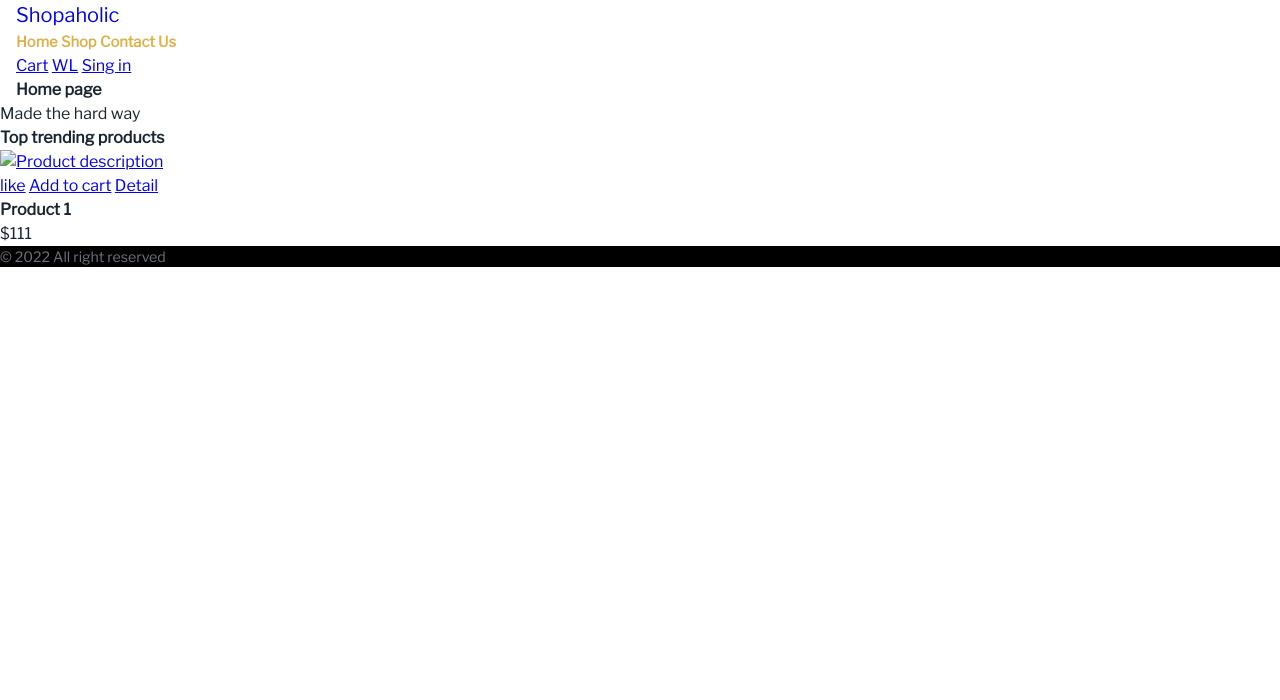
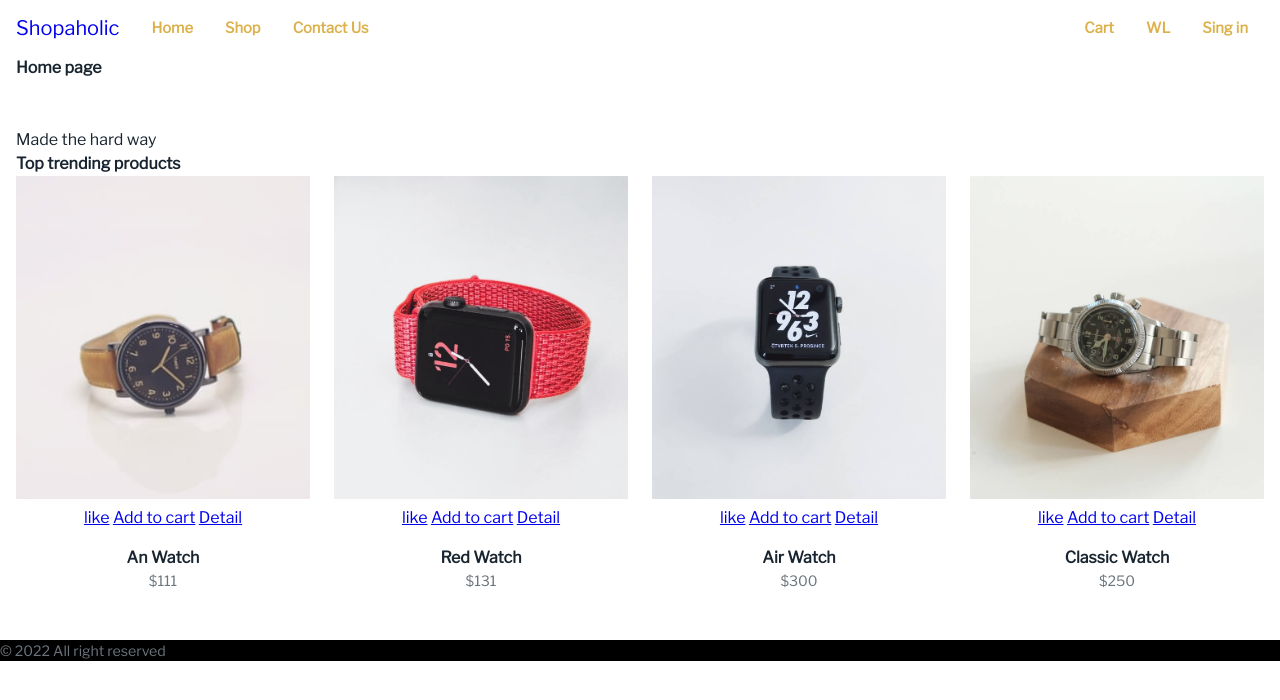
Before and after one commit to khehai/khehai.github.io, a plain HTML site: page index.html in a window 1280 px wide. Drawn offline with nearby package versions, Linux system fonts and the light colour scheme.

Commit message:
third commit

```diff
--- a/css/styles.css
+++ b/css/styles.css
@@ -19,6 +19,8 @@
     color: var(--bs-body-color);
     font-size: var(--bs-body-font-size);
 }
+
+
 
 body {
     margin: 0;
@@ -45,6 +47,59 @@ body {
 
 }
 
+.row {
+    --bc-gutter-x: 1.5rem;
+    --bc-gutter-y: 0;
+    display: flex;
+    margin-top: calc(-1 *var(--bc-gutter-y));
+    margin-right: calc(-0.5 *var(--bc-gutter-x));
+    margin-left: calc(-0.5 *var(--bc-gutter-x));
+}
+
+.row>* {
+    width: 100%;
+    max-width: 100%;
+    padding-right: calc(var(--bc-gutter-x)*0.5);
+    padding-left: calc(var(--bc-gutter-x)*0.5);
+    margin-top: calc(var(--bc-gutter-y));
+}
+
+/* .py-1 {
+    padding-top: 0.25rem !important;
+    padding-bottom: 0.25rem !important;
+} */
+
+
+.py-5 {
+    padding-top: 3rem !important;
+    padding-bottom: 3rem !important;
+}
+
+.product,
+.text-center{
+    text-align: center;
+}
+
+.mb-3 {
+    margin-bottom: 1rem;
+}
+
+.img-flued {
+    max-width: 100%;
+}
+
+/* navigation */
+
+
+.navbar {
+    display: flex;
+    flex-wrap: wrap;
+    align-items: center;
+    justify-content: space-between;
+    padding-top: 0.5rem;
+    padding-bottom: 0.5rem;
+}
+
 .navbar .nav-link {
     font-size: 0.92rem;
 }
@@ -58,11 +113,39 @@ body {
     padding-bottom: .3125rem;
 }
 
+.navbar-collapse {
+    align-items: center;
+    flex-basis: 100%;
+    flex-grow: 1;
+}
+
+.navbar-expand {
+    flex-wrap: nowrap;
+    justify-content: flex-start;
+}
+
+.navbar-expand .navbar-nav {
+    flex-direction: row;
+}
+
+.navbar-expand .navbar-collapse {
+    display: flex !important;
+    flex-basis: auto;
+    justify-content: space-between;
+
+}
+
 .navbar-nav {
     list-style: none;
+    display: flex;
+    flex-direction: column;
+    padding-left: 0;
+    margin-bottom: 0;
 }
-.navbar-nav li {
+.navbar-nav .nav-link {
     display: inline-block;
+    padding-right: 0;
+    padding-left: 0;
 }
 
 .nav-link {
@@ -70,6 +153,7 @@ body {
     font-weight: 700;
     color: #dcb14a;
     text-decoration: none;
+    padding: 0.5rem 1rem !important;
 }
 
 
@@ -81,9 +165,19 @@ body {
     list-style: none;
 }
 
+.list-inline {
+    list-style: none;
+
+}
 .list-inline-item {
     display: inline-block;
 }
+
+.reset-anchor{
+    text-decoration: none;
+    color: inherit;
+}
+
 
 .bg-dark {
     background-color: rgb(var(--bs-dark-rgb));
--- a/index.html
+++ b/index.html
@@ -14,62 +14,129 @@
 </head>
 <body>
     <div>
-       <head class="bg-white">
+       <header class="bg-white">
          <div class="container">
-             <nav class="navbar">
+             <nav class="navbar navbar-expand">
                <a href="index.html" class="navbar-brand"><span>Shopaholic</span></a>
-               <div>
+               <div class="navbar-collapse">
                  <!-- nav -->
                  <ul class="navbar-nav">
-                   <li><a href="index.html" class="nav-link">Home</a></li>
-                   <li><a href="shop.html" class="nav-link">Shop</a></li>
-                   <li><a href="contact.html" class="nav-link">Contact Us</a></li>
+                   <li class="nav-item"><a href="index.html" class="nav-link">Home</a></li>
+                   <li class="nav-item"><a href="shop.html" class="nav-link">Shop</a></li>
+                   <li class="nav-item"><a href="contact.html" class="nav-link">Contact Us</a></li>
                  </ul>
                  <ul class="navbar-nav">
-                    <li><a href="cart.html">Cart</a></li>
-                    <li><a href="#!">WL</a></li>
-                    <li><a href="login.html">Sing in</a></li>
+                    <li class="nav-item"><a href="cart.html" class="nav-link">Cart</a></li>
+                    <li class="nav-item"><a href="#!" class="nav-link">WL</a></li>
+                    <li class="nav-item"><a href="login.html" class="nav-link">Sing in</a></li>
                 </ul>
                </div>
              </nav>
          </div>
-       </head>
+       </header>
 
        <!-- TODO -->
        <!-- slider -->
+
+
      <div class="container">
+         <!-- slider -->
+          <section>
+             <!-- header -->
              <h1 class="h2">Home page</h1>
-       </div>
-       <!-- header -->
+          </section>
+
 
          <!-- content -->
-       <section>
+         <section class="py-5">
              <header>
                  <p>Made the hard way</p>
                  <h2>Top trending products</h2>
              </header>
-           <div>
+              <div class="row">
                   <!-- product -->
                   <div>
-                   <div>
-                       <div>
+                        <div class="product text-center">
+                            <div class="mb-3">
                                <a href="detail.html">
-                               <img src="imeges/product1.jpg" alt="Product description">
+                                  <img src="images/product-4.jpg" alt="Product description" class="img-flued">
                                </a>
                                   <div>
-                            <ul class="list-unstyled">
+                                         <ul class="list-inline">
                                            <li class="list-inline-item"><a href="#!">like</a></li>
                                            <li class="list-inline-item"><a href="#!">Add to cart</a></li>
                                            <li class="list-inline-item"><a href="#!">Detail</a></li>
                                          </ul>
                                    </div>
                            </div>
-                       <h6>Product 1</h6>
-                       <p>$111</p>
+                           <h6 class=""><a href="detail.html" class="reset-anchor">An Watch</a></h6>
+                           <p class="small text-muted">$111</p>
                        </div>
                  </div>
+                <!-- product -->
+                <div>
+                    <div class="product text-center">
+                        <div class="mb-3">
+                            <a href="detail.html">
+                                <img src="images/product-5.jpg" alt="Product description" class="img-flued">
+                            </a>
+                            <div>
+                                <ul class="list-inline">
+                                    <li class="list-inline-item"><a href="#!">like</a></li>
+                                    <li class="list-inline-item"><a href="#!">Add to cart</a></li>
+                                    <li class="list-inline-item"><a href="#!">Detail</a></li>
+                                </ul>
+                            </div>
+                        </div>
+                        <h6 class=""><a href="detail.html" class="reset-anchor">Red Watch</a></h6>
+                        <p class="small text-muted">$131</p>
+                    </div>
+                </div>
+
+                <!-- product -->
+                <div>
+                    <div class="product text-center">
+                        <div class="mb-3">
+                            <a href="detail.html">
+                                <img src="images/product-8.jpg" alt="Product description" class="img-flued">
+                            </a>
+                            <div>
+                                <ul class="list-inline">
+                                    <li class="list-inline-item"><a href="#!">like</a></li>
+                                    <li class="list-inline-item"><a href="#!">Add to cart</a></li>
+                                    <li class="list-inline-item"><a href="#!">Detail</a></li>
+                                </ul>
+                            </div>
+                        </div>
+                        <h6 class=""><a href="detail.html" class="reset-anchor">Air Watch</a></h6>
+                        <p class="small text-muted">$300</p>
+                    </div>
+                </div>
+
+                <!-- product -->
+                <div>
+                    <div class="product text-center">
+                        <div class="mb-3">
+                            <a href="detail.html">
+                                <img src="images/product-9.jpg" alt="Product description" class="img-flued">
+                            </a>
+                            <div>
+                                <ul class="list-inline">
+                                    <li class="list-inline-item"><a href="#!">like</a></li>
+                                    <li class="list-inline-item"><a href="#!">Add to cart</a></li>
+                                    <li class="list-inline-item"><a href="#!">Detail</a></li>
+                                </ul>
+                            </div>
+                        </div>
+                        <h6 class=""><a href="detail.html" class="reset-anchor">Classic Watch</a></h6>
+                        <p class="small text-muted">$250</p>
+                    </div>
+                </div>
+
                 </div>
             </section>
+
+        </div>
 
        <!-- footer -->
        <footer class="bg-dark text-white">
```
Also changed, not shown: images/product-4.jpg (added), images/product-5.jpg (added), images/product-8.jpg (added), images/product-9.jpg (added). Lines whose indentation alone changed are shown as unchanged.
